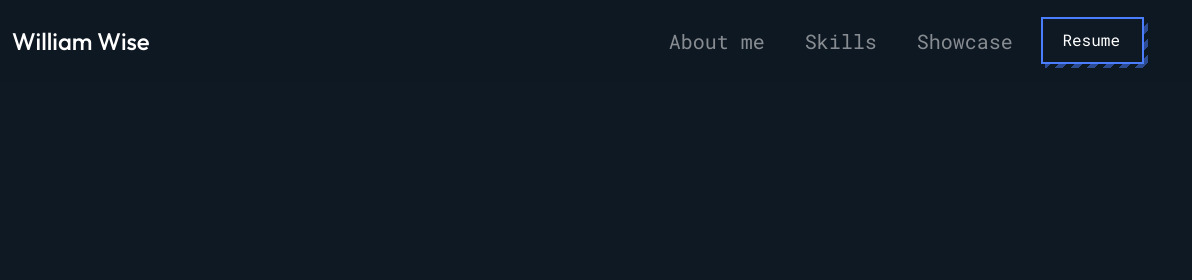
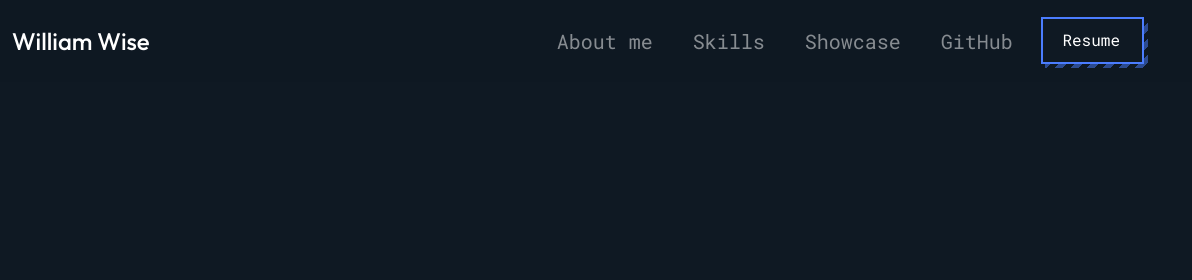
Before and after one commit to wtwise/homepage, a plain HTML site: page index.html in a window 1280 px wide. Shown: the top 280 px of the page, 88-1280 px from the left. Drawn offline with Linux system fonts and the light colour scheme.

Commit message:
Add GitHub profile link

```diff
--- a/index.html
+++ b/index.html
@@ -39,6 +39,10 @@
 
     <a href="#showcase">
       Showcase
+    </a>
+
+    <a href="https://github.com/wtwise" target="_blank">
+      GitHub
     </a>
 
     <button class="small hero" onclick="window.location.href = '/resume.pdf';">
```
